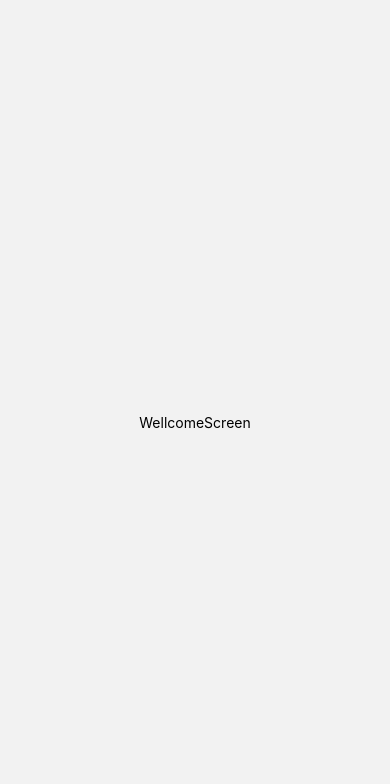
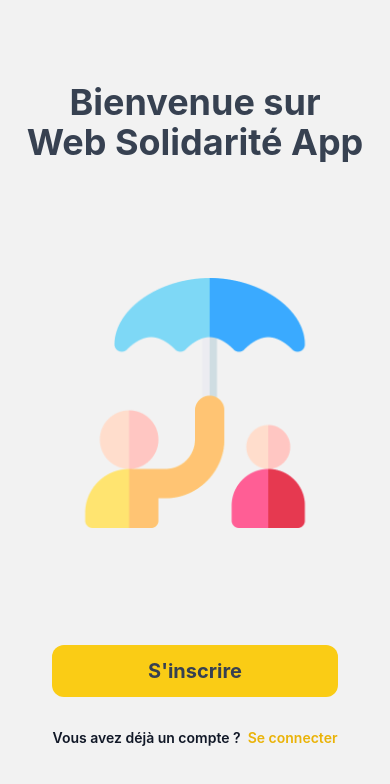
Before and after one commit to a2kad/WSApp3, a React Native app: screen /Wellcome in a window 390 px wide. Shown: the top 784 px of the page. Built offline with nearby package versions, Linux system fonts and the light colour scheme.

Commit message:
Finished WellcomeScreen

```diff
--- a/src/navigation/appNavigation.js
+++ b/src/navigation/appNavigation.js
@@ -3,6 +3,8 @@ import React from 'react'
 import { createNativeStackNavigator } from '@react-navigation/native-stack'
 import { NavigationContainer } from '@react-navigation/native';
 import WellcomeScreen from '../screens/WellcomeScreen';
+import LoginScreen from '../screens/LoginScreen';
+import SignUpScreen from '../screens/SignUpScreen';
 
 const Stack = createNativeStackNavigator();
 
@@ -11,6 +13,8 @@ const AppNavigation = () => {
         <NavigationContainer>
             <Stack.Navigator initialRouteName='Wellcome'>
                 <Stack.Screen name='Wellcome' options={{headerShown: false}} component={WellcomeScreen} />
+                <Stack.Screen name='Login' options={{headerShown: false}} component={LoginScreen} />
+                <Stack.Screen name="SignUp" options={{headerShown: false}} component={SignUpScreen} />
             </Stack.Navigator>
         </NavigationContainer>
     )
--- a/src/screens/LoginScreen.js
+++ b/src/screens/LoginScreen.js
@@ -0,0 +1,12 @@
+import { View, Text } from 'react-native'
+import React from 'react'
+
+const LoginScreen = () => {
+    return (
+        <View className='flex-1 justify-center items-center'>
+            <Text>LoginScreen</Text>
+        </View>
+    )
+}
+
+export default LoginScreen
--- a/src/screens/SignUpScreen.js
+++ b/src/screens/SignUpScreen.js
@@ -0,0 +1,12 @@
+import { View, Text } from 'react-native'
+import React from 'react'
+
+const SignUpScreen = () => {
+    return (
+        <View className='flex-1 justify-center items-center'>
+            <Text>SignUpScreen</Text>
+        </View>
+    )
+}
+
+export default SignUpScreen
--- a/src/screens/WellcomeScreen.js
+++ b/src/screens/WellcomeScreen.js
@@ -1,12 +1,39 @@
-import { View, Text } from 'react-native'
+import { View, Text, Image,TouchableOpacity} from 'react-native'
 import React from 'react'
+import { SafeAreaView } from 'react-native-safe-area-context';
+import { useNavigation } from '@react-navigation/native';
 
 const WellcomeScreen = () => {
+    const navigation = useNavigation();
     return (
-        <View className='flex-1 justify-center items-center'>
-            <Text>WellcomeScreen</Text>
-
-        </View>
+        <SafeAreaView className='flex-1'>
+            <View className='flex-1 flex justify-around m-6' >
+                <Text className='font-bold text-4xl leading-10 text-gray-700 text-center'>Bienvenue sur{"\n"}Web Solidarité App</Text>
+            <View className='flex-row justify-center'>
+                <Image className=''
+                source={require('../../assets/helping.png')}
+                style={{width: 250, height: 250}}
+                    />
+            </View>
+            <View className="space-y-4">
+                <TouchableOpacity
+                    onPress={()=> navigation.navigate('SignUp')}
+                    className="py-3 bg-yellow-400 mx-7 rounded-xl">
+                        <Text
+                            className="text-xl font-bold text-center text-gray-700"
+                        >
+                            S'inscrire
+                        </Text>
+                </TouchableOpacity>
+                <View className="flex-row justify-center">
+                    <Text className="font-semibold text-gray-900 my-4">Vous avez déjà un compte ? </Text>
+                    <TouchableOpacity onPress={()=> navigation.navigate('Login')}>
+                        <Text className="font-semibold text-yellow-500 my-4"> Se connecter</Text>
+                    </TouchableOpacity>
+                </View>
+            </View>
+            </View>
+        </SafeAreaView>
     )
 }
 
```
Also changed, not shown: assets/helping.png (added).
